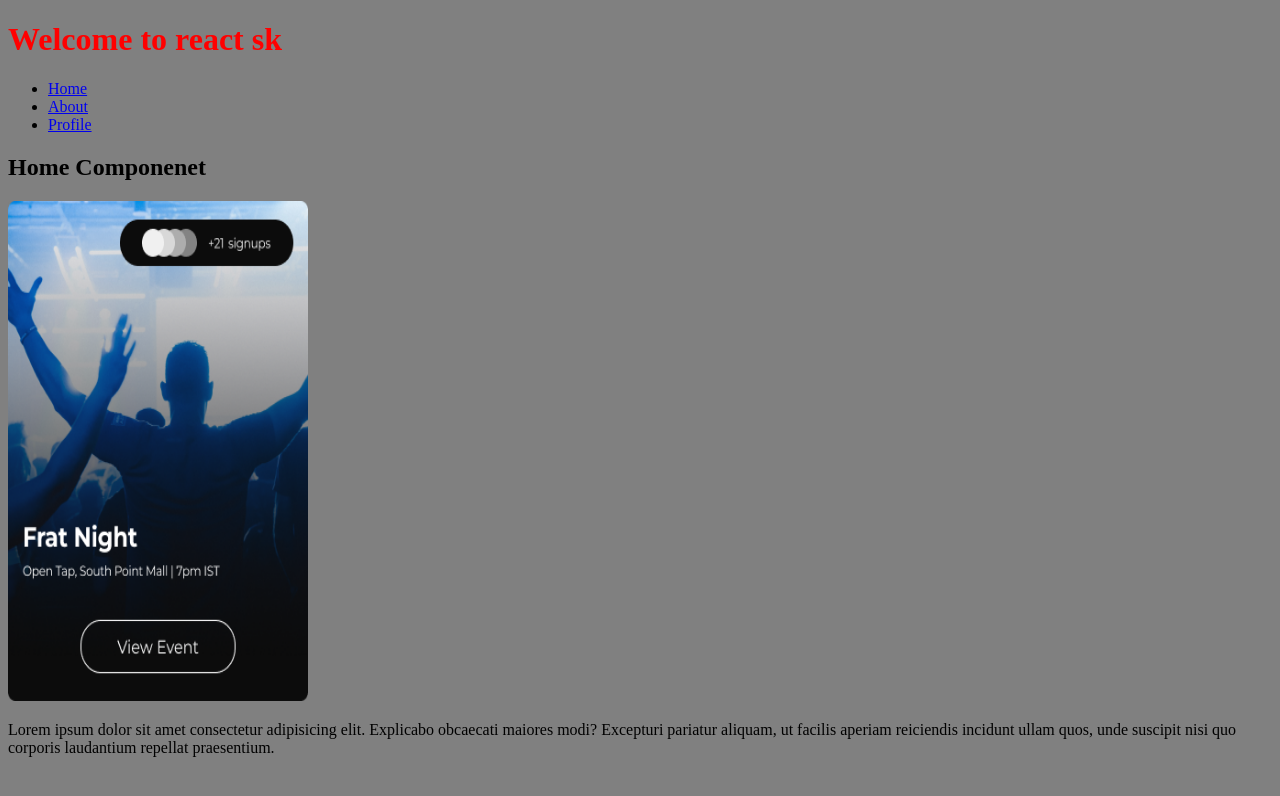
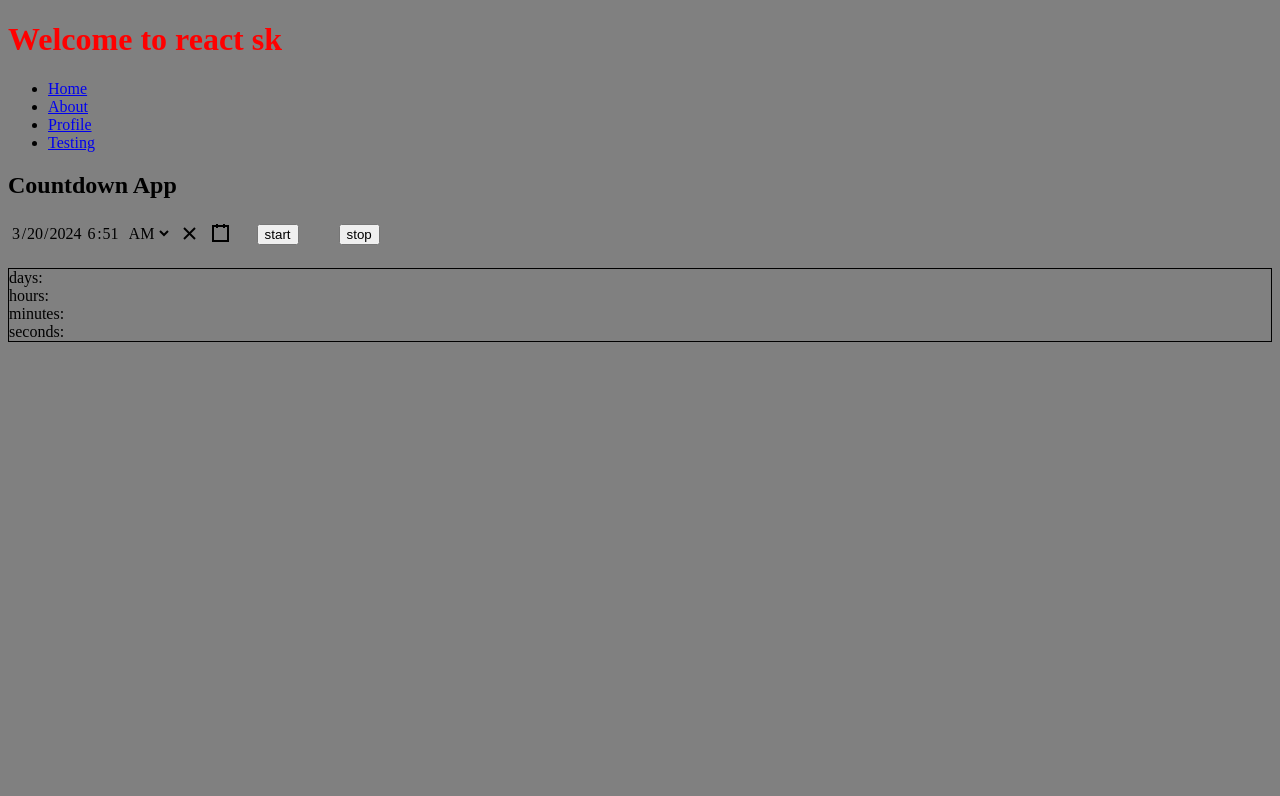
Before and after one commit to sheru007/react-projects-webpack, a React app: page / in a window 1280 px wide. Shown: the top 796 px of the page. Built offline with nearby package versions, Linux system fonts and the light colour scheme; no server answers.

Commit message:
pollyfills and countdown done

```diff
--- a/package.json
+++ b/package.json
@@ -16,6 +16,7 @@
     "babel-loader": "^9.1.3",
     "dotenv": "^16.4.5",
     "react": "^18.2.0",
+    "react-datetime-picker": "^5.6.0",
     "react-dom": "^18.2.0",
     "react-router-dom": "^6.22.3",
     "sass": "^1.72.0",
--- a/src/App.jsx
+++ b/src/App.jsx
@@ -3,6 +3,8 @@ import Header from './Header';
 import Profile from './Profile';
 import About from './About';
 import Home from './Home';
+import Testing from './Testing';
+import Counter from './Counter';
 
 function App() {
   console.log(process.env.REACT_APP_API_KEY)
@@ -14,7 +16,9 @@ function App() {
         <Header />
         <div className='container'>
         <Routes>
-            <Route path='/' element={<Home />} />
+            <Route path='/' element={<Counter />} />
+            <Route path='/testing' element={<Testing />} />
+            <Route path='/home' element={<Home />} />
             <Route path='/about' element={<About />} />
             <Route path='/profile' element={<Profile />} />
         </Routes>
--- /dev/null
+++ b/src/Counter.jsx
@@ -0,0 +1,148 @@
+import React, { Component, useState, useEffect, useRef } from 'react'
+import DateTimePicker from 'react-datetime-picker';
+import 'react-datetime-picker/dist/DateTimePicker.css';
+import 'react-calendar/dist/Calendar.css';
+import 'react-clock/dist/Clock.css';
+
+
+export class Counter2 extends Component {
+    state = {
+        endDate: new Date(),
+        days: '',
+        hours: '',
+        minutes: '',
+        seconds: '',
+        intervalId: null
+    }
+
+    setRemainingTime = () => {
+        const {endDate} = this.state;
+        const currentStamp = new Date().getTime()
+        const endStamp = endDate.getTime()
+
+        const diffStamp = endStamp - currentStamp;
+        let seconds = Math.floor(diffStamp / 1000) // seconds
+        const days = Math.floor(seconds / (24*60*60)) // days
+        seconds = seconds - days*24*60*60;
+
+        const hours = Math.floor(seconds / (60*60)) // hours
+        seconds = seconds - hours*60*60;
+
+        const minutes = Math.floor(seconds / 60) // minutes
+        seconds = seconds - minutes*60;
+
+
+        this.setState({
+            days,
+            hours,
+            minutes,
+            seconds
+        })
+    }
+
+    handleStart = () => {
+        console.log('start it')
+        this.setRemainingTime()
+        const intervalId = setInterval(this.setRemainingTime, 1000)
+        this.setState({intervalId});
+    }
+
+    handleStop = () => {
+        console.log('stop it')
+        clearInterval(this.state.intervalId);
+    }
+
+    componentWillUnmount() {
+        this.handleStop();
+    }
+
+
+    render() {
+        const {endDate, days, hours, minutes, seconds} = this.state;
+        return (
+        <div>
+            <h2>Countdown App</h2>
+            <DateTimePicker onChange={(date) => this.setState({endDate: date})} value={endDate} />
+            <button id='startBtn' onClick={this.handleStart} >start</button>
+            <button id='stopBtn' onClick={this.handleStop}>stop</button>
+
+            <div className='timer'>
+                <div>days: {days}</div>
+                <div>hours: {hours}</div>
+                <div>minutes: {minutes}</div>
+                <div>seconds: {seconds}</div>
+            </div>
+
+        </div>
+
+        )
+    }
+}
+
+
+export default function Counter() {
+    const [endDate, setEndDate] = useState(new Date())
+    const [time, setTime] = useState({
+        days: '',
+        hours: '',
+        minutes: '',
+        seconds: '',
+    })
+    const intervalRef = useRef(undefined)
+
+    const setRemainingTime = () => {
+        const currentStamp = new Date().getTime()
+        const endStamp = endDate.getTime()
+
+        const diffStamp = endStamp - currentStamp;
+        let seconds = Math.floor(diffStamp / 1000) // seconds
+        const days = Math.floor(seconds / (24*60*60)) // days
+        seconds = seconds - days*24*60*60;
+
+        const hours = Math.floor(seconds / (60*60)) // hours
+        seconds = seconds - hours*60*60;
+
+        const minutes = Math.floor(seconds / 60) // minutes
+        seconds = seconds - minutes*60;
+
+
+        setTime({
+            days,
+            hours,
+            minutes,
+            seconds
+        })
+    }
+
+    const handleStart = () => {
+        console.log('start it')
+        setRemainingTime()
+        intervalRef.current = setInterval(setRemainingTime, 1000)
+    }
+
+    const handleStop = () => {
+        console.log('stop it')
+        clearInterval(intervalRef.current);
+    }
+
+    useEffect(() => {
+        return () => {
+            handleStop();
+        }
+    }, [])
+
+    return (<div>
+        <h2>Countdown App</h2>
+        <DateTimePicker onChange={setEndDate} value={endDate} />
+        <button id='startBtn' onClick={handleStart} >start</button>
+        <button id='stopBtn' onClick={handleStop}>stop</button>
+
+        <div className='timer'>
+            <div>days: {time.days}</div>
+            <div>hours: {time.hours}</div>
+            <div>minutes: {time.minutes}</div>
+            <div>seconds: {time.seconds}</div>
+        </div>
+
+    </div>)
+}
--- a/src/Header.jsx
+++ b/src/Header.jsx
@@ -2,7 +2,7 @@ import {Link} from 'react-router-dom';
 
 function Header() {
     return (
-      <ul>
+      <ul className='header' style={{direction: 'flex'}}>
           <li>
               <Link to='/'>Home</Link>
           </li>
@@ -12,6 +12,9 @@ function Header() {
           <li>
               <Link to='/profile'>Profile</Link>
           </li>
+          <li>
+              <Link to='/testing'>Testing</Link>
+          </li>
       </ul>
     )
 }
--- /dev/null
+++ b/src/Testing.jsx
@@ -0,0 +1,79 @@
+import React, {useEffect, useState} from 'react'
+
+
+
+
+function Testing() {
+    // const [count, setCount] = useState(0)
+    const [val, setVal] = useState('')
+
+    // useEffect(() => {
+    //     let timer = setInterval(() => {
+    //         console.log(">>> count : ", count);
+    //         // setCount(count => count + 1)
+    //         setCount(count + 1)
+    //     }, 1000)
+
+    //     return () => {
+    //         console.log(">>> cleanup count : ", count);
+    //         clearInterval(timer);
+    //     }
+    // }, [count])
+
+    // function throttle(func, d) {
+    //   let flag = true;
+    //   return function(...args) {
+    //     if(flag) {
+    //       flag = false;
+    //       func.apply(this, args)
+
+    //       setTimeout(() => {
+    //         flag = true;
+    //       }, d)
+    //     }
+    //   }
+    // }
+
+    // function handleResize() {
+    //   console.log("scrolling ...", window.scrollY)
+    // }
+
+    // const tf = throttle(handleResize, 1000)
+
+    // useEffect(() => {
+    //   window.addEventListener('scroll', tf)
+
+    //   return () => {
+    //     window.removeEventListener('scroll', tf);
+    //   }
+    // }, [])
+    // function debounce(func, d) {
+    //   let timer;
+    //   return function(...args) {
+    //     clearTimeout(timer);
+
+    //     timer = setTimeout(() => {
+    //       func.apply(this, args)
+    //     }, d)
+    //   }
+    // }
+
+    // const handleChange  = (e) => {
+    //   setVal(e.target.value);
+    //   console.log(">>> fetching ...", e.target.value);
+    // }
+    return (
+      <div>
+        {/* <h2> value: {val}</h2>
+        <input type='text' onChange={debounce(handleChange, 300)}/> */}
+        <p>Lorem ipsum dolor sit amet consectetur adipisicing elit. Quisquam cumque labore nostrum vel nisi ea, pariatur voluptas perferendis, fuga praesentium nemo rerum soluta porro exercitationem molestias corporis. Sequi, officia voluptatibus.</p>
+        <p>Lorem ipsum dolor sit amet consectetur adipisicing elit. Laudantium quae, quas provident accusamus perferendis saepe illum eum excepturi tenetur iusto animi neque voluptas. Voluptas ea nemo aspernatur sunt quam ex.</p>
+        <p>Lorem ipsum dolor sit, amet consectetur adipisicing elit. Aperiam dolorem neque molestias repellat architecto impedit! Commodi doloribus, dolorum blanditiis cum, qui corporis earum, accusamus distinctio tempore eveniet eius quod eligendi?</p>
+        <p>Lorem ipsum dolor sit amet consectetur adipisicing elit. Aut natus odio provident fuga laudantium dolorum perspiciatis assumenda ad? Laboriosam odio veniam quaerat repellendus quas officia asperiores beatae? Magni, nemo laboriosam?</p>
+        <p>Lorem, ipsum dolor sit amet consectetur adipisicing elit. Quibusdam nostrum molestias fuga eaque optio perspiciatis itaque facere dolor vitae, consequuntur earum sit laudantium impedit ea. Similique blanditiis praesentium expedita qui!</p>
+
+      </div>
+    )
+}
+
+export default Testing
--- a/src/index.scss
+++ b/src/index.scss
@@ -5,3 +5,24 @@ body {
         color: red;
     }
 }
+
+ul {
+    direction: flex;
+    flex-direction: row;
+}
+
+.timer {
+    border: 1px solid black;
+    margin-top: 20px;
+}
+
+#startBtn {
+    margin-left: 20px;
+    margin-right: 20px;
+    cursor: pointer;
+}
+#stopBtn {
+    margin-left: 20px;
+    margin-right: 20px;
+    cursor: pointer;
+}
```
Also changed, not shown: 1 other file (tests, documents, lock files or other folders).
